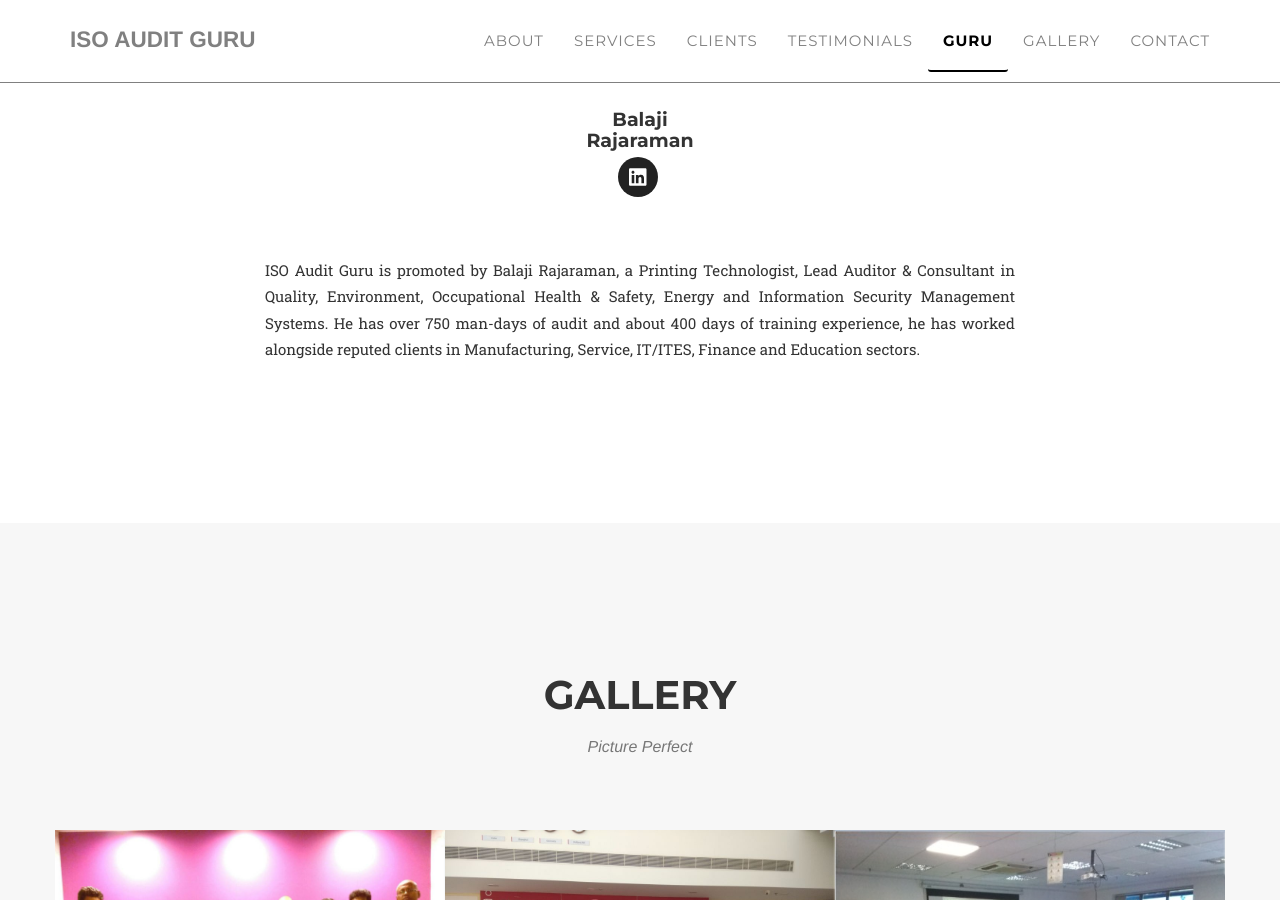
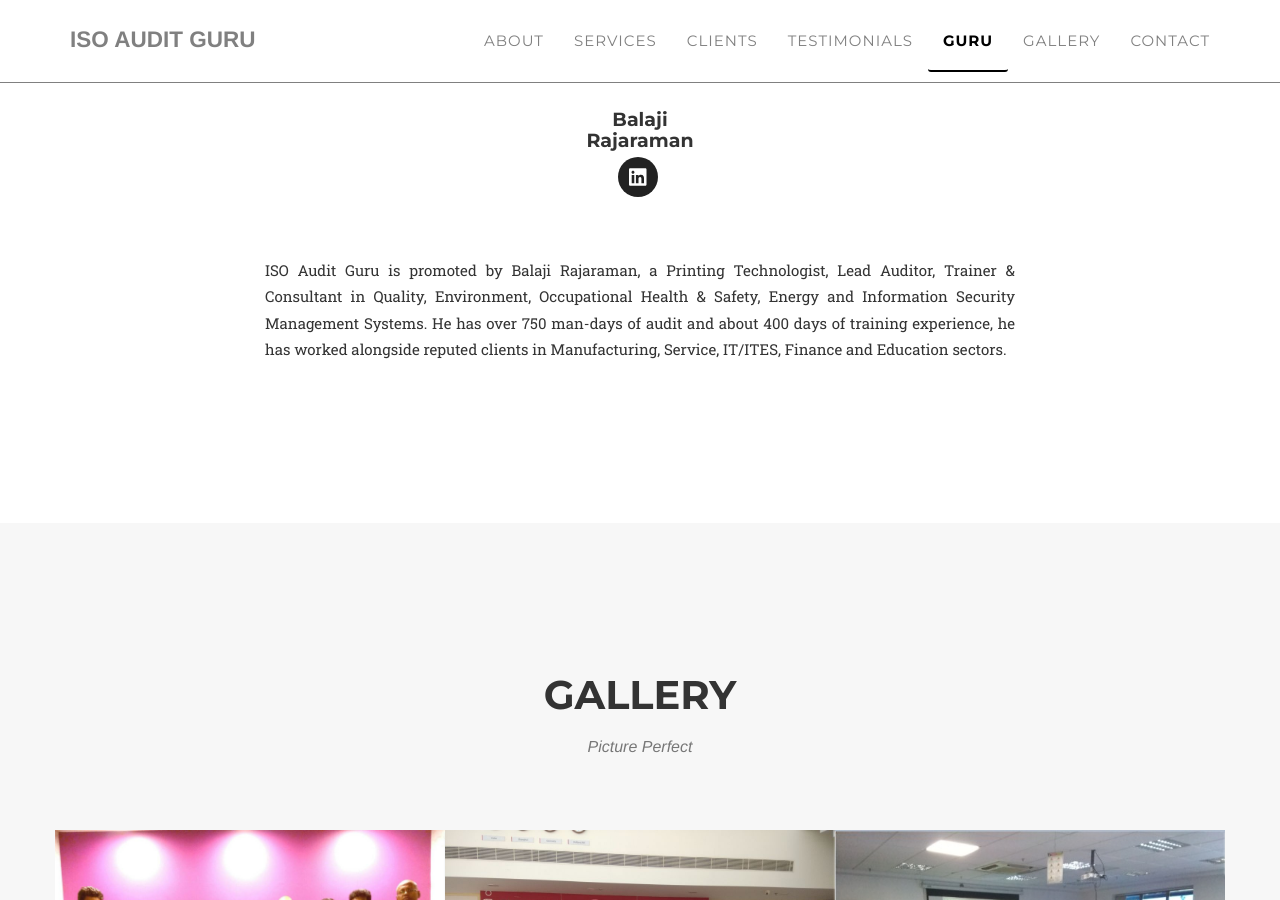
Before and after one commit to ISO-Audit-Guru/ISO-Audit-Guru.github.io, a Jekyll site: the page built from index.html, in a window 1280 px wide and 900 px high, scrolled down 5255 px. Built offline with Jekyll 4.4.1, drawn with Linux system fonts in a browser that asks for light colours; nearby versions of some CDN libraries; some web fonts are replaced.

Commit message:
Update _config.yml
Added a word "Trainer" in the GURU page.

```diff
--- a/_config.yml
+++ b/_config.yml
@@ -13,7 +13,7 @@ member:
     - title: linkedin
       url: https://www.linkedin.com/in/rajaramanbalaji/
   description: |
-    ISO Audit Guru is promoted by Balaji Rajaraman, a Printing Technologist, Lead Auditor &amp; Consultant in Quality,
+    ISO Audit Guru is promoted by Balaji Rajaraman, a Printing Technologist, Lead Auditor, Trainer &amp; Consultant in Quality,
     Environment, Occupational Health &amp; Safety, Energy and Information Security Management Systems. He has over 750 man-days of audit and about 400 days of training experience, he has worked alongside reputed clients
     in Manufacturing, Service, IT/ITES, Finance and Education sectors.
 
```
